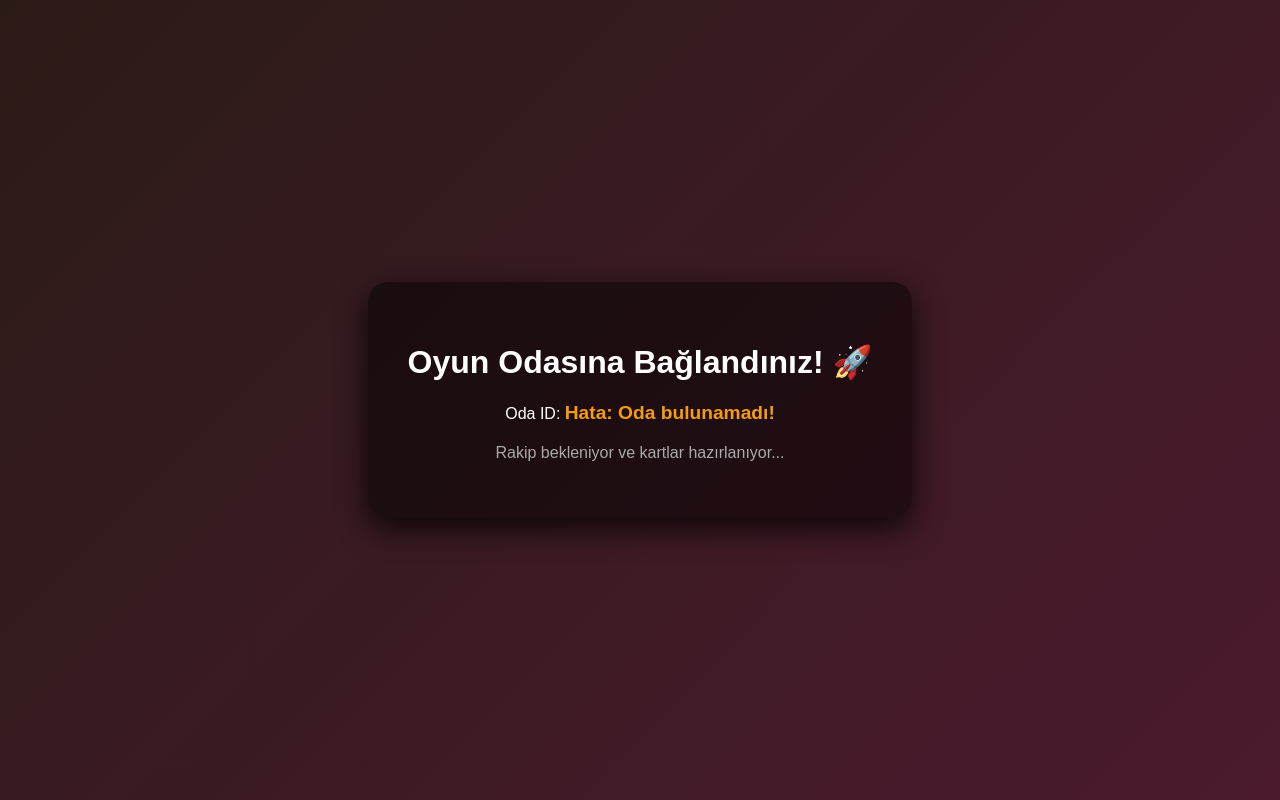
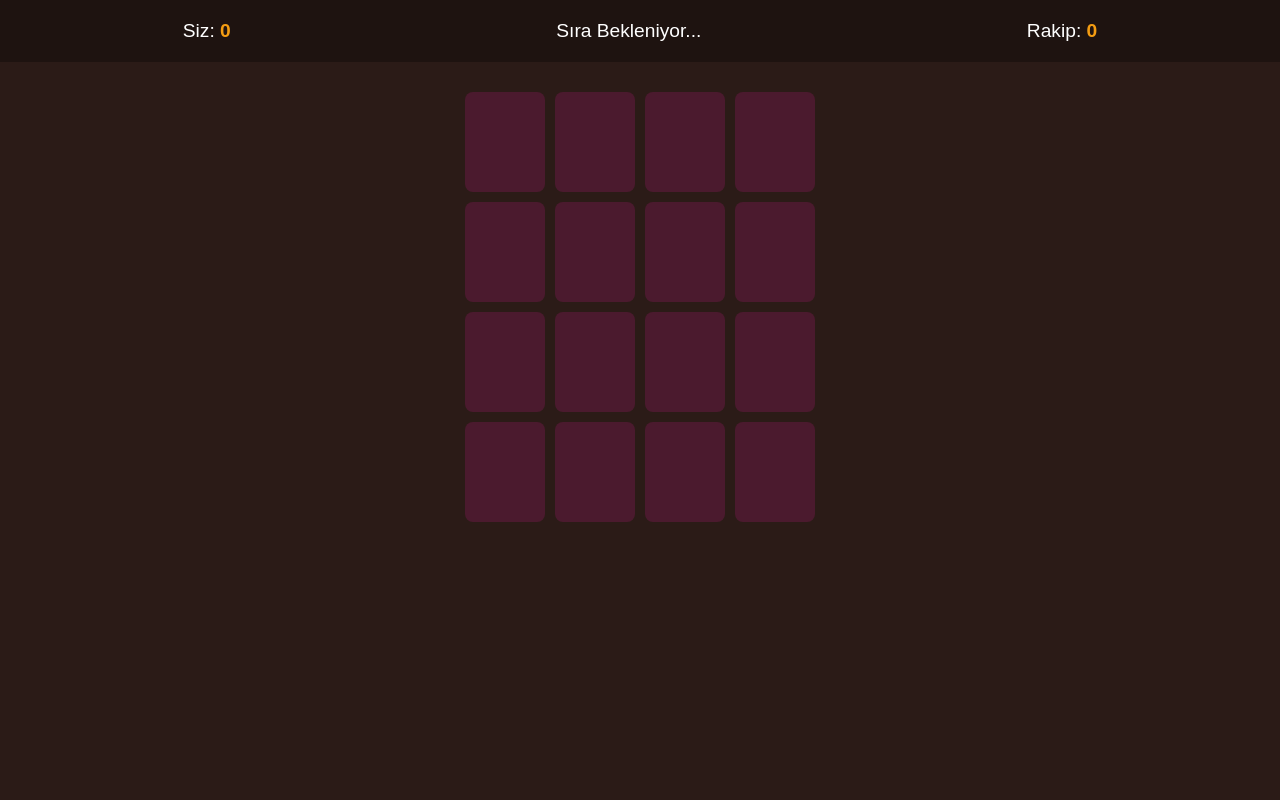
Before and after one commit to suanbilemem/Match-Master, a plain HTML site: page game.html in a window 1280 px wide. Drawn offline with Linux system fonts and the light colour scheme; no server answers.

Commit message:
game.html dosyası eklendi

```diff
--- a/game.html
+++ b/game.html
@@ -3,55 +3,90 @@
 <head>
     <meta charset="UTF-8">
     <meta name="viewport" content="width=device-width, initial-scale=1.0">
-    <title>Match Master - Oyun Odası</title>
+    <title>Match Master - Oyun</title>
     <style>
-        body {
-            margin: 0;
-            padding: 0;
-            font-family: Arial, sans-serif;
-            background: linear-gradient(135deg, #2b1b17 0%, #4b1a2e 100%);
-            color: white;
-            display: flex;
-            justify-content: center;
-            align-items: center;
-            height: 100vh;
-            text-align: center;
-        }
-        .game-panel {
-            background: rgba(0, 0, 0, 0.5);
-            padding: 40px;
-            border-radius: 20px;
-            box-shadow: 0 10px 30px rgba(0,0,0,0.8);
-        }
-        .room-id {
-            color: #f39c12;
-            font-weight: bold;
-            font-size: 1.2em;
-        }
-        .status {
-            margin-top: 20px;
-            color: #aaa;
-        }
+        body { margin: 0; background: #2b1b17; color: white; font-family: sans-serif; text-align: center; }
+        .header { padding: 20px; background: rgba(0,0,0,0.3); display: flex; justify-content: space-around; font-size: 1.2em; }
+        .grid { display: grid; grid-template-columns: repeat(4, 80px); gap: 10px; justify-content: center; margin-top: 30px; }
+        .card { width: 80px; height: 100px; background: #4b1a2e; border-radius: 8px; cursor: pointer; font-size: 2em; display: flex; align-items: center; justify-content: center; user-select: none; }
+        .card.flipped { background: #f39c12; color: white; }
+        .card.matched { visibility: hidden; }
+        .score-box { color: #f39c12; font-weight: bold; }
     </style>
 </head>
 <body>
 
-    <div class="game-panel">
-        <h1>Oyun Odasına Bağlandınız! 🚀</h1>
-        <p>Oda ID: <span id="room-display" class="room-id">Yükleniyor...</span></p>
-        <p class="status">Rakip bekleniyor ve kartlar hazırlanıyor...</p>
+    <div class="header">
+        <div>Siz: <span id="my-score" class="score-box">0</span></div>
+        <div id="turn-info">Sıra Bekleniyor...</div>
+        <div>Rakip: <span id="opp-score" class="score-box">0</span></div>
     </div>
 
+    <div class="grid" id="game-grid">
+        </div>
+
+    <script src="https://www.gstatic.com/firebasejs/9.15.0/firebase-app-compat.js"></script>
+    <script src="https://www.gstatic.com/firebasejs/9.15.0/firebase-firestore-compat.js"></script>
+
     <script>
-        // URL'deki ?room=... kısmından Oda ID'sini çekiyoruz
+        const firebaseConfig = {
+            apiKey: "AIzaSyCyMupvmvSTwriPzjtN1xfp36SaJ470Xjc",
+            authDomain: "match-master-af628.firebaseapp.com",
+            projectId: "match-master-af628",
+            storageBucket: "match-master-af628.firebasestorage.app",
+            messagingSenderId: "508395504322",
+            appId: "1:508395504322:web:93343b6445b24a27b5715b"
+        };
+        firebase.initializeApp(firebaseConfig);
+        const db = firebase.firestore();
+
         const params = new URLSearchParams(window.location.search);
         const roomId = params.get('room');
+        const grid = document.getElementById("game-grid");
 
-        if (roomId) {
-            document.getElementById('room-display').innerText = roomId;
-        } else {
-            document.getElementById('room-display').innerText = "Hata: Oda bulunamadı!";
+        let symbols = ["🍎", "🍌", "🍇", "🍓", "🍒", "🥝", "🍍", "🍉"];
+        let cards = [...symbols, ...symbols]; // 16 kart
+
+        // 1. Oyun Alanını Kur
+        function createBoard() {
+            grid.innerHTML = "";
+            cards.forEach((symbol, index) => {
+                const card = document.createElement("div");
+                card.className = "card";
+                card.dataset.index = index;
+                card.onclick = () => flipCard(index, symbol);
+                grid.appendChild(card);
+            });
         }
+
+        // 2. Kart Açma İşlemi
+        async function flipCard(index, symbol) {
+            // Burada Firebase'e "Bu kart açıldı" bilgisini göndereceğiz
+            const cardEl = document.querySelectorAll(".card")[index];
+            cardEl.classList.add("flipped");
+            cardEl.innerText = symbol;
+
+            await db.collection("rooms").doc(roomId).collection("moves").add({
+                player: "current", // Daha sonra auth'dan gelecek
+                index: index,
+                symbol: symbol,
+                time: Date.now()
+            });
+        }
+
+        createBoard();
+
+        // 3. Rakibin Hareketlerini Dinle
+        db.collection("rooms").doc(roomId).collection("moves").onSnapshot(snap => {
+            snap.docChanges().forEach(change => {
+                if (change.type === "added") {
+                    const move = change.data();
+                    const cardEl = document.querySelectorAll(".card")[move.index];
+                    cardEl.classList.add("flipped");
+                    cardEl.innerText = move.symbol;
+                }
+            });
+        });
     </script>
 </body>
 </html>
```
